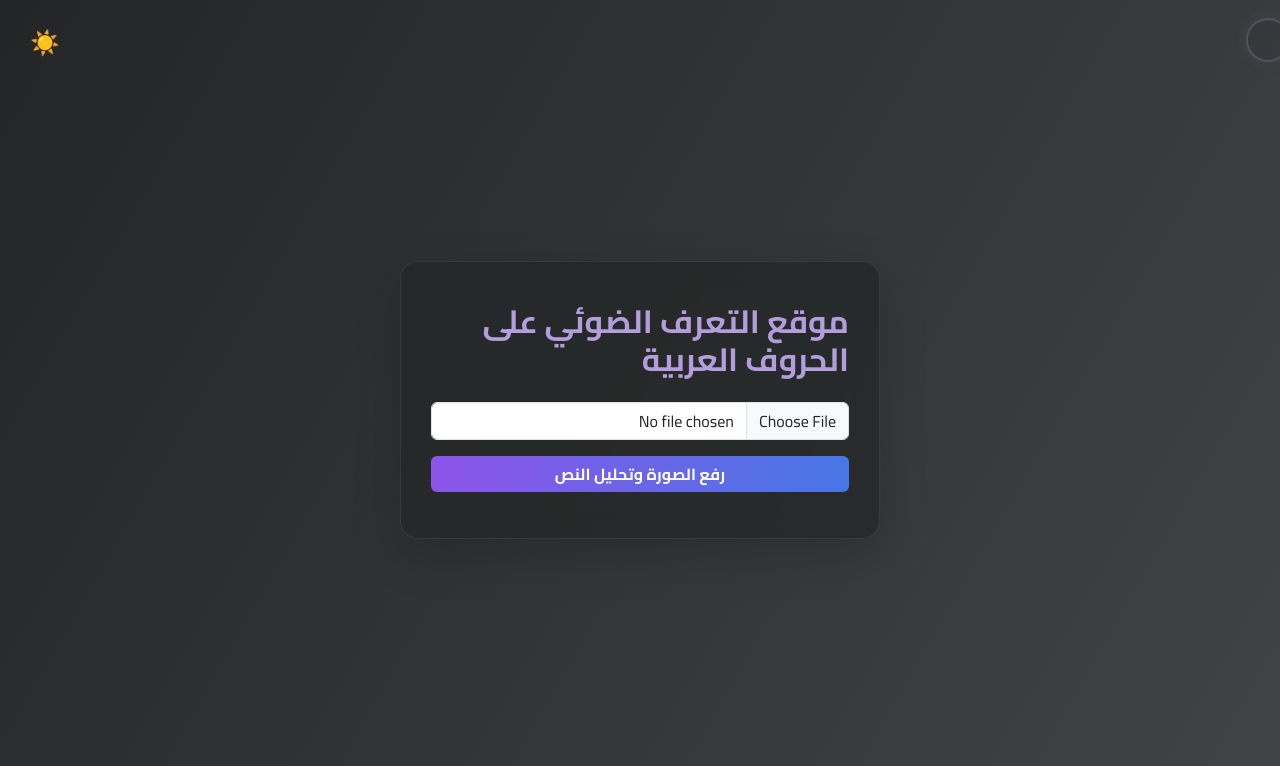
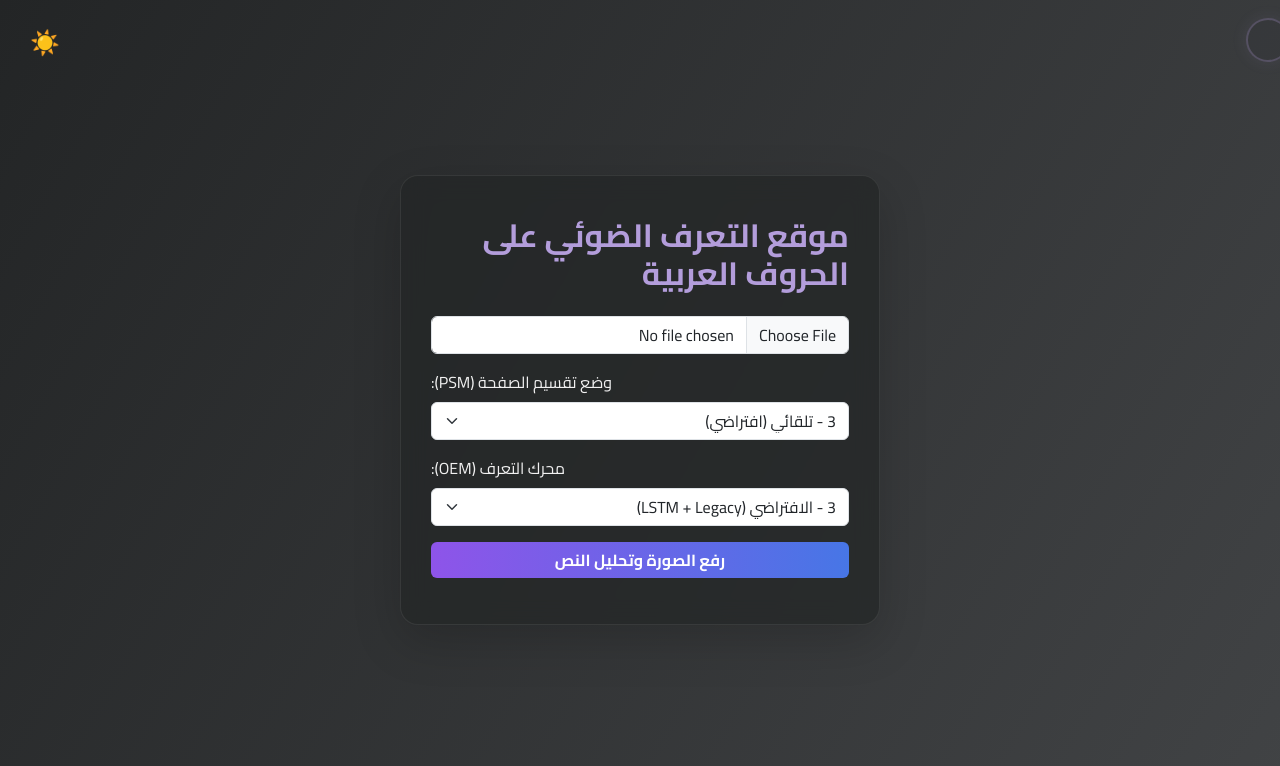
Before and after one commit to omar0alaa/OCR_A, a Flask app: page / in a window 1280 px wide. Shown: the top 766 px of the page. Run offline with Flask 3, Linux system fonts and the light colour scheme.

Commit message:
added OCR options and image enhancing

```diff
--- a/app.py
+++ b/app.py
@@ -2,6 +2,8 @@ from flask import Flask, render_template, request, redirect, url_for, send_file
 import pytesseract
 from PIL import Image
 import os
+import cv2
+import numpy as np
 from waitress import serve
 
 app = Flask(__name__)
@@ -22,9 +24,21 @@ def index():
         if file:
             filepath = os.path.join(app.config['UPLOAD_FOLDER'], file.filename)
             file.save(filepath)
-            # Set Tesseract to use Arabic language
-            text = pytesseract.image_to_string(Image.open(filepath), lang='ara')
+            # Get Tesseract options from form
+            psm = request.form.get('psm', '3')
+            oem = request.form.get('oem', '3')
+            # Preprocess image for better OCR accuracy
+            img = cv2.imread(filepath, cv2.IMREAD_GRAYSCALE)
+            img = cv2.threshold(img, 0, 255, cv2.THRESH_BINARY + cv2.THRESH_OTSU)[1]
+            img = cv2.medianBlur(img, 3)
+            # Save preprocessed image temporarily
+            preprocessed_path = filepath + '_pre.png'
+            cv2.imwrite(preprocessed_path, img)
+            # Set Tesseract to use Arabic language with user config
+            custom_config = f'--oem {oem} --psm {psm}'
+            text = pytesseract.image_to_string(Image.open(preprocessed_path), lang='ara', config=custom_config)
             os.remove(filepath)
+            os.remove(preprocessed_path)
     return render_template('index.html', text=text)
 
 @app.route('/download', methods=['POST'])
--- a/templates/index.html
+++ b/templates/index.html
@@ -18,6 +18,24 @@
             <div class="mb-3">
                 <input type="file" class="form-control" name="image" accept="image/*" required>
             </div>
+            <div class="mb-3 text-end">
+                <label for="psm" class="form-label">وضع تقسيم الصفحة (PSM):</label>
+                <select class="form-select" name="psm" id="psm">
+                    <option value="3">3 - تلقائي (افتراضي)</option>
+                    <option value="6">6 - سطر واحد</option>
+                    <option value="4">4 - عمود نص واحد</option>
+                    <option value="11">11 - سطر نص واحد غير منظم</option>
+                    <option value="12">12 - كلمة واحدة</option>
+                </select>
+            </div>
+            <div class="mb-3 text-end">
+                <label for="oem" class="form-label">محرك التعرف (OEM):</label>
+                <select class="form-select" name="oem" id="oem">
+                    <option value="3">3 - الافتراضي (LSTM + Legacy)</option>
+                    <option value="1">1 - LSTM فقط</option>
+                    <option value="0">0 - Legacy فقط</option>
+                </select>
+            </div>
             <button type="submit" class="btn btn-custom w-100">رفع الصورة وتحليل النص</button>
         </form>
         {% if text %}
```
